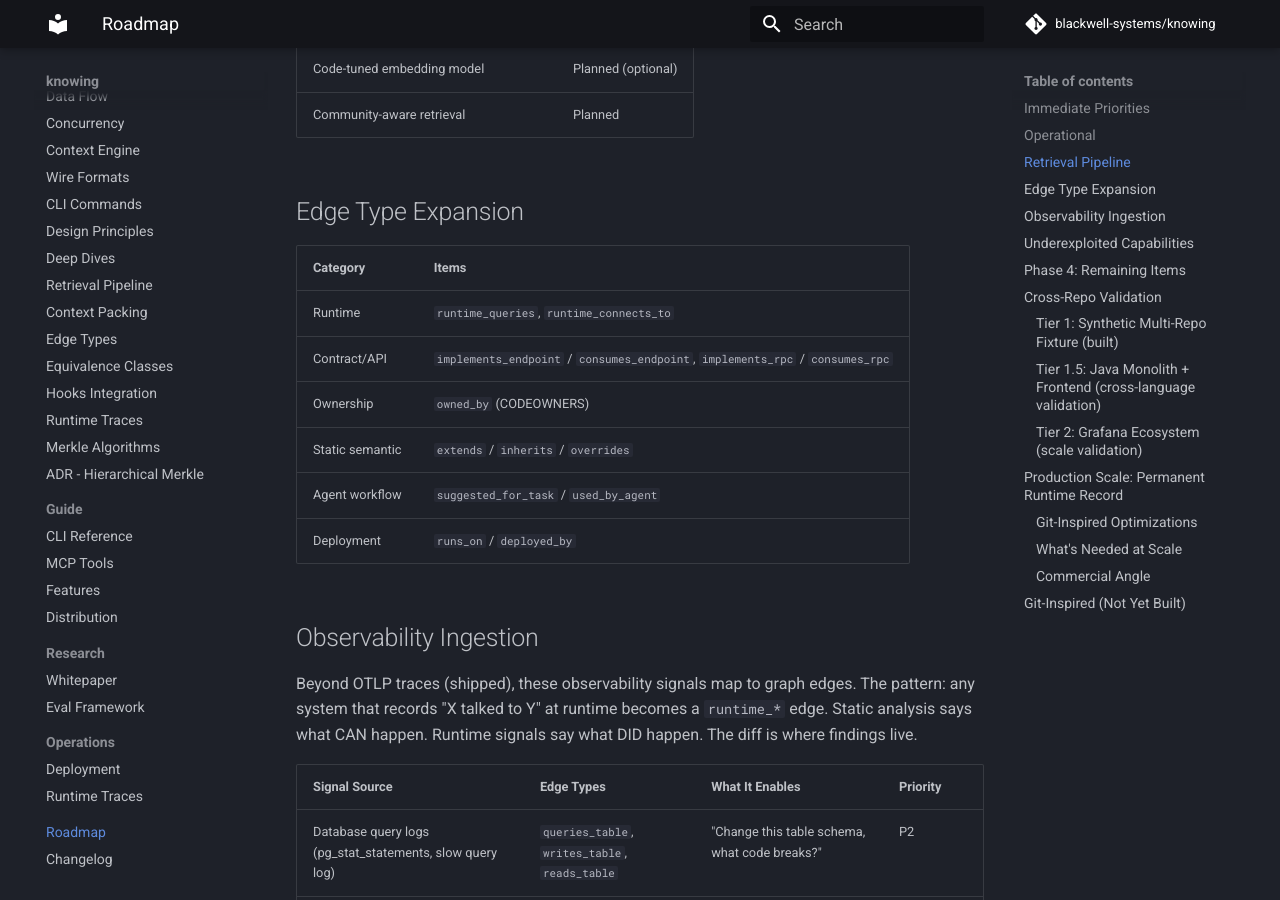
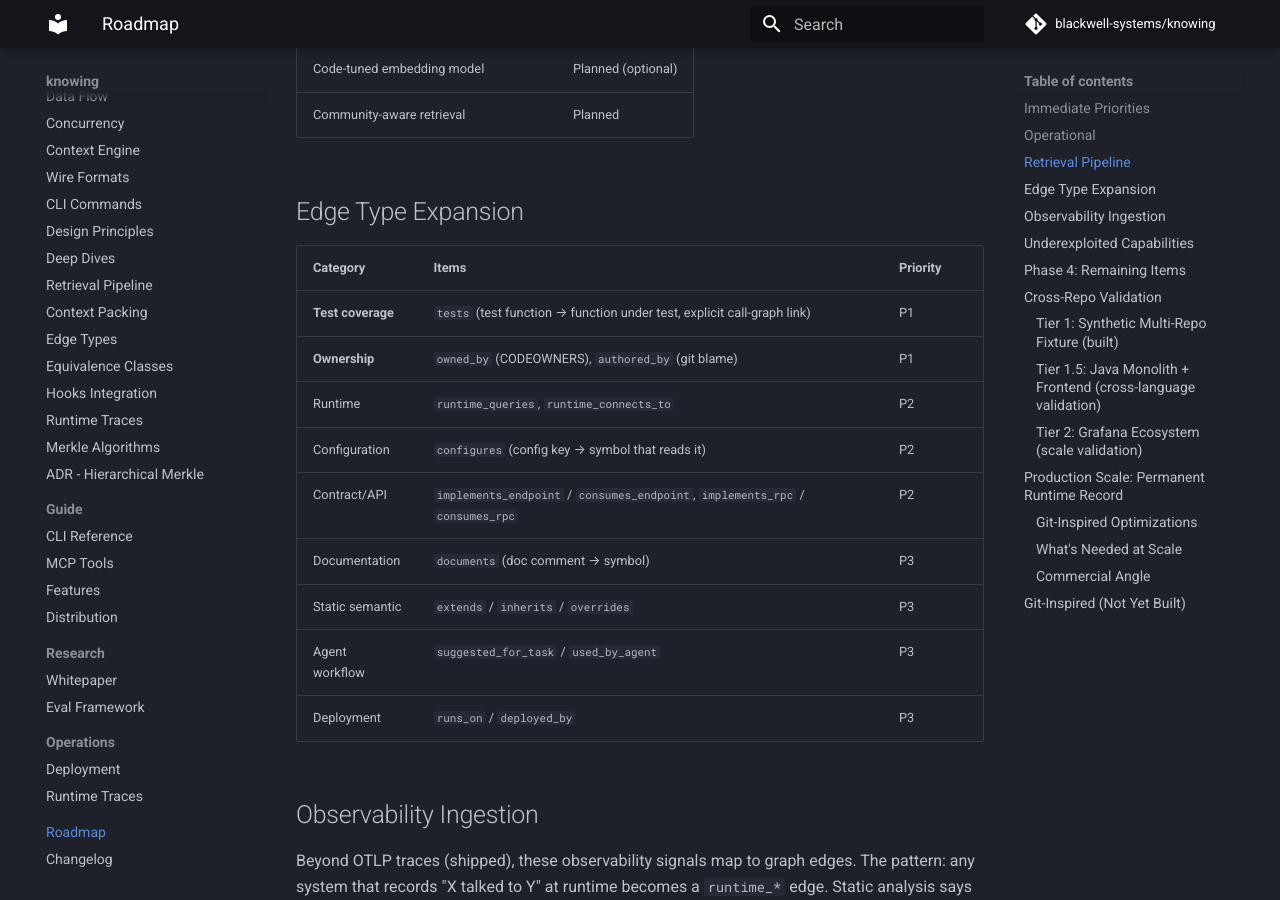
Before and after one commit to blackwell-systems/knowing, an MkDocs documentation site: the page built from docs/roadmap.md, in a window 1280 px wide and 900 px high, scrolled down 1554 px. Built offline with MkDocs 1.6.1 and Material for MkDocs 9.7.7, drawn with Linux system fonts in a browser that asks for light colours; comment, search, counter and statistics services are not loaded.

Commit message:
docs: add tests and ownership edges as P1 to roadmap

```diff
--- a/docs/roadmap.md
+++ b/docs/roadmap.md
@@ -37,14 +37,17 @@ What's shipped is in the [changelog](CHANGELOG.md). This document covers what's
 
 ## Edge Type Expansion
 
-| Category | Items |
-|----------|-------|
-| Runtime | `runtime_queries`, `runtime_connects_to` |
-| Contract/API | `implements_endpoint` / `consumes_endpoint`, `implements_rpc` / `consumes_rpc` |
-| Ownership | `owned_by` (CODEOWNERS) |
-| Static semantic | `extends` / `inherits` / `overrides` |
-| Agent workflow | `suggested_for_task` / `used_by_agent` |
-| Deployment | `runs_on` / `deployed_by` |
+| Category | Items | Priority |
+|----------|-------|----------|
+| **Test coverage** | `tests` (test function → function under test, explicit call-graph link) | P1 |
+| **Ownership** | `owned_by` (CODEOWNERS), `authored_by` (git blame) | P1 |
+| Runtime | `runtime_queries`, `runtime_connects_to` | P2 |
+| Configuration | `configures` (config key → symbol that reads it) | P2 |
+| Contract/API | `implements_endpoint` / `consumes_endpoint`, `implements_rpc` / `consumes_rpc` | P2 |
+| Documentation | `documents` (doc comment → symbol) | P3 |
+| Static semantic | `extends` / `inherits` / `overrides` | P3 |
+| Agent workflow | `suggested_for_task` / `used_by_agent` | P3 |
+| Deployment | `runs_on` / `deployed_by` | P3 |
 
 ## Observability Ingestion
 
```
